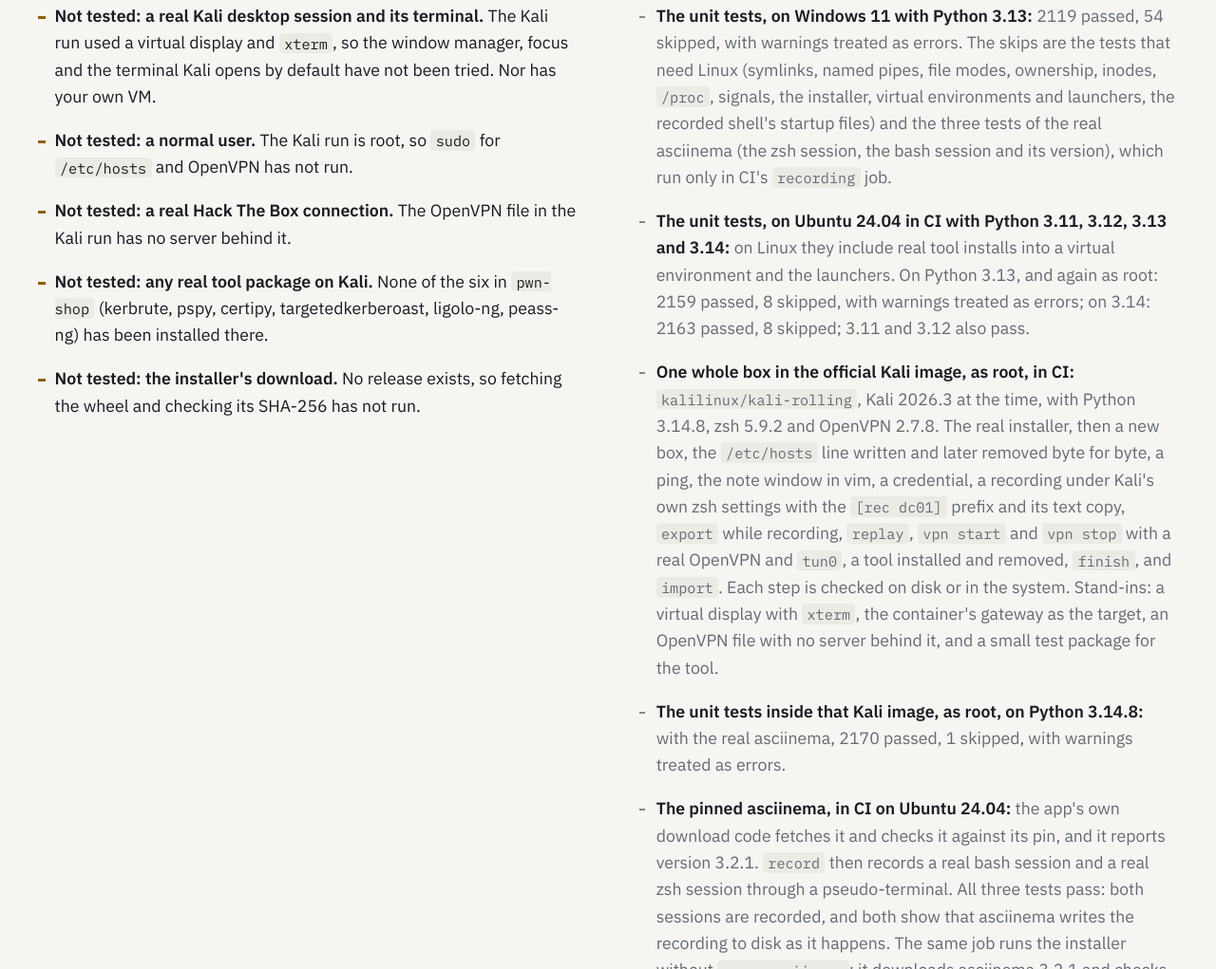
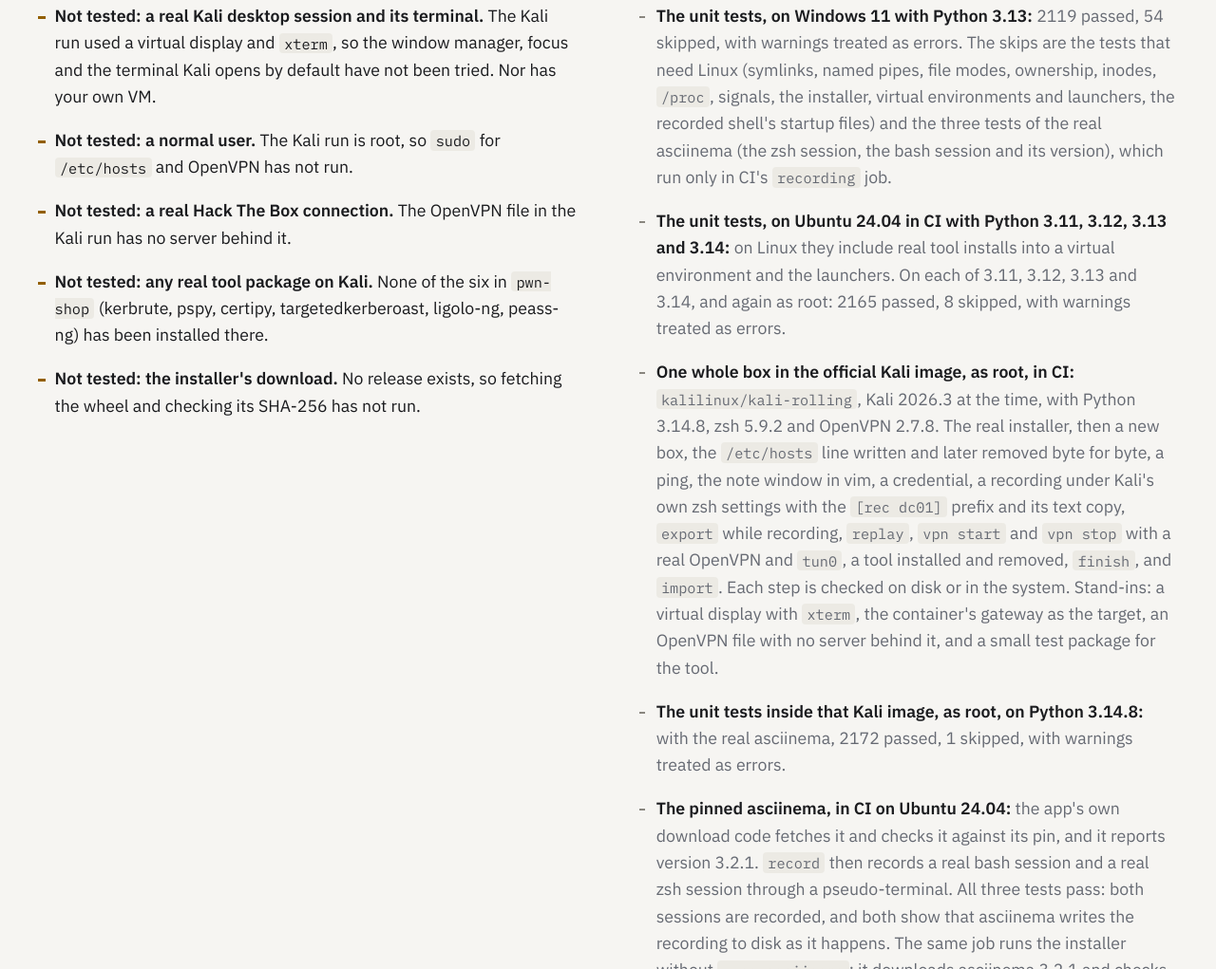
Before and after one commit to Real-Fruit-Snacks/pwn-broker, a plain HTML site: page docs/index.html in a window 1280 px wide. Shown: the part 3694-4715 px from the top of the page at 95% size. Drawn offline with Linux system fonts and the light colour scheme.

Commit message:
Quote the test counts from the last run

```diff
--- a/docs/index.html
+++ b/docs/index.html
@@ -222,9 +222,9 @@ GetNPUsers.py htb.local/<span class="ph">&lt;DomainUser&gt;</span> -no-pass -dc-
             </ul>
             <ul aria-label="Tested">
                 <li><b>The unit tests, on Windows 11 with Python 3.13:</b> 2119 passed, 54 skipped, with warnings treated as errors. The skips are the tests that need Linux (symlinks, named pipes, file modes, ownership, inodes, <code>/proc</code>, signals, the installer, virtual environments and launchers, the recorded shell's startup files) and the three tests of the real asciinema (the zsh session, the bash session and its version), which run only in CI's <code>recording</code> job.</li>
-                <li><b>The unit tests, on Ubuntu 24.04 in CI with Python 3.11, 3.12, 3.13 and 3.14:</b> on Linux they include real tool installs into a virtual environment and the launchers. On Python 3.13, and again as root: 2159 passed, 8 skipped, with warnings treated as errors; on 3.14: 2163 passed, 8 skipped; 3.11 and 3.12 also pass.</li>
+                <li><b>The unit tests, on Ubuntu 24.04 in CI with Python 3.11, 3.12, 3.13 and 3.14:</b> on Linux they include real tool installs into a virtual environment and the launchers. On each of 3.11, 3.12, 3.13 and 3.14, and again as root: 2165 passed, 8 skipped, with warnings treated as errors.</li>
                 <li><b>One whole box in the official Kali image, as root, in CI:</b> <code>kalilinux/kali-rolling</code>, Kali 2026.3 at the time, with Python 3.14.8, zsh 5.9.2 and OpenVPN 2.7.8. The real installer, then a new box, the <code>/etc/hosts</code> line written and later removed byte for byte, a ping, the note window in vim, a credential, a recording under Kali's own zsh settings with the <code>[rec dc01]</code> prefix and its text copy, <code>export</code> while recording, <code>replay</code>, <code>vpn start</code> and <code>vpn stop</code> with a real OpenVPN and <code>tun0</code>, a tool installed and removed, <code>finish</code>, and <code>import</code>. Each step is checked on disk or in the system. Stand-ins: a virtual display with <code>xterm</code>, the container's gateway as the target, an OpenVPN file with no server behind it, and a small test package for the tool.</li>
-                <li><b>The unit tests inside that Kali image, as root, on Python 3.14.8:</b> with the real asciinema, 2170 passed, 1 skipped, with warnings treated as errors.</li>
+                <li><b>The unit tests inside that Kali image, as root, on Python 3.14.8:</b> with the real asciinema, 2172 passed, 1 skipped, with warnings treated as errors.</li>
                 <li><b>The pinned asciinema, in CI on Ubuntu 24.04:</b> the app's own download code fetches it and checks it against its pin, and it reports version 3.2.1. <code>record</code> then records a real bash session and a real zsh session through a pseudo-terminal. All three tests pass: both sessions are recorded, and both show that asciinema writes the recording to disk as it happens. The same job runs the installer without <code>--no-asciinema</code>: it downloads asciinema 3.2.1 and checks it, and <code>record --help</code> runs from the installed launcher.</li>
                 <li><b>The six packages, in <code>pwn-shop</code>'s CI:</b> it built each on Ubuntu 24.04 and installed it through this app's own code under Python 3.12 and 3.13, then started each command once.</li>
                 <li><b><code>install.sh</code>, run twice from a checkout on Ubuntu 24.04 in CI:</b> the first run builds the environment, installs the package and writes the launcher and the PATH line; the second reuses the environment and adds no second PATH line.</li>
```
Also changed, not shown: 1 other file.
